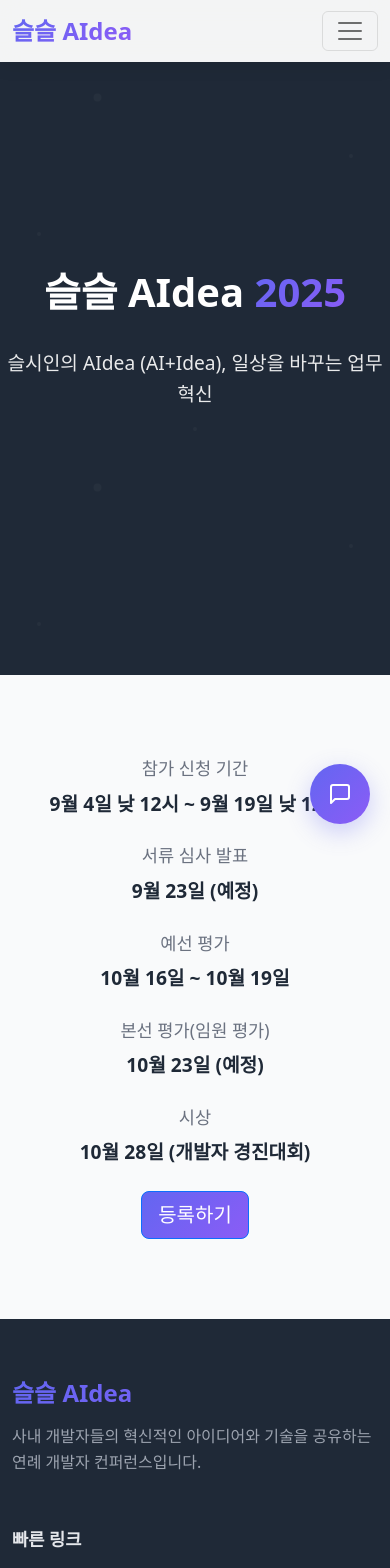
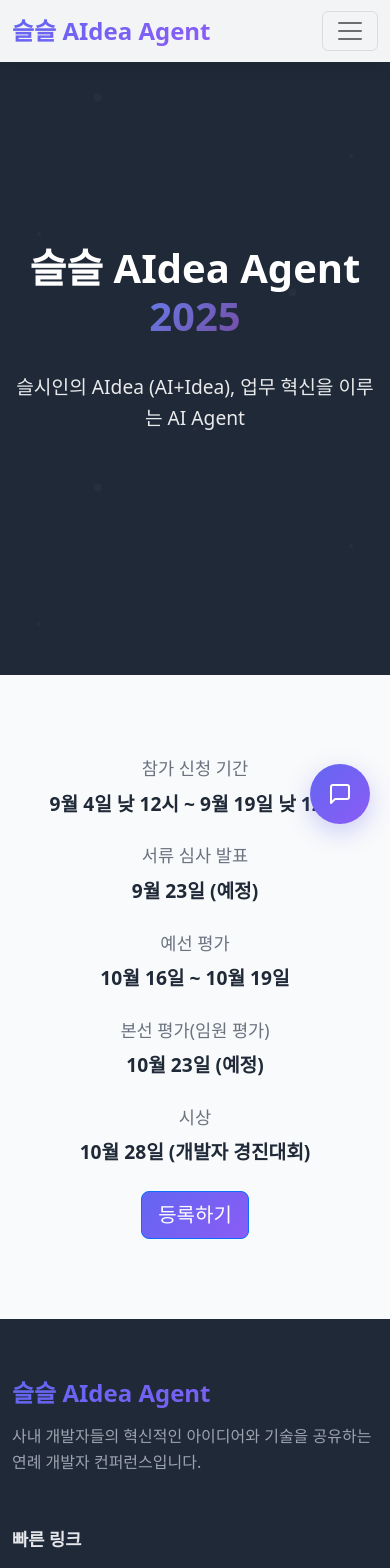
Before and after one commit to JuyoungKimmy-Kim/conference, a React (Create React App) app in the folder frontend/: page / in a window 390 px wide. Shown: the top 1568 px of the page. Built offline with nearby package versions, Linux system fonts and the light colour scheme.

Commit message:
change name

```diff
--- a/frontend/public/index.html
+++ b/frontend/public/index.html
@@ -12,7 +12,7 @@
     <link rel="apple-touch-icon" href="%PUBLIC_URL%/logo192.png" />
     <link rel="manifest" href="%PUBLIC_URL%/manifest.json" />
     <link href="https://fonts.googleapis.com/css2?family=Inter:wght@300;400;500;600;700&display=swap" rel="stylesheet">
-    <title>슬슬 AIdea 2025 - 사내 개발자 경진대회</title>
+    <title>슬슬 AIdea Agent 2025 - 사내 개발자 경진대회</title>
   </head>
   <body>
     <noscript>이 앱을 실행하려면 JavaScript를 활성화해야 합니다.</noscript>
--- a/frontend/src/App.css
+++ b/frontend/src/App.css
@@ -45,7 +45,7 @@ main {
 
 .hero-title {
   font-size: 4rem;
-  font-weight: 700;
+  font-weight: 800;
   margin-bottom: 2rem;
   line-height: 1.2;
 }
@@ -56,6 +56,13 @@ main {
   max-width: 800px;
   margin: 0 auto 3rem;
   line-height: 1.6;
+}
+
+.text-gradient {
+  background: linear-gradient(135deg, #667eea 0%, #764ba2 100%);
+  -webkit-background-clip: text;
+  -webkit-text-fill-color: transparent;
+  background-clip: text;
 }
 
 .hero-buttons {
@@ -95,6 +102,13 @@ main {
     font-size: 1.2rem;
   }
 
+  .hero-content {
+    padding: 1rem;
+    display: flex;
+    flex-direction: column;
+    align-items: center;
+  }
+
   .hero-buttons {
     flex-direction: column;
     align-items: center;
--- a/frontend/src/components/Chatbot.js
+++ b/frontend/src/components/Chatbot.js
@@ -7,7 +7,7 @@ const Chatbot = () => {
     {
       id: 1,
       type: 'bot',
-      content: '안녕하세요! 슬슬 AIdea 챗봇입니다. 무엇을 도와드릴까요?',
+      content: '안녕하세요! 슬슬 AIdea Agent챗봇입니다. 무엇을 도와드릴까요?',
       timestamp: new Date()
     }
   ]);
--- a/frontend/src/components/Footer.js
+++ b/frontend/src/components/Footer.js
@@ -10,7 +10,7 @@ const Footer = () => {
       <div className="container">
         <div className="footer-content">
           <div className="footer-section">
-            <h5 className="footer-title">슬슬 AIdea</h5>
+            <h5 className="footer-title">슬슬 AIdea Agent</h5>
             <p className="footer-description">
               사내 개발자들의 혁신적인 아이디어와 기술을 공유하는
               연례 개발자 컨퍼런스입니다.
@@ -36,7 +36,7 @@ const Footer = () => {
         </div>
 
         <div className="footer-bottom">
-          <p>&copy; {currentYear} 슬슬 AIdea</p>
+          <p>&copy; {currentYear} 슬슬 AIdea Agent</p>
           <p>Made with ❤️ by S.LSI AI Agent Group</p>
         </div>
       </div>
--- a/frontend/src/components/Navbar.js
+++ b/frontend/src/components/Navbar.js
@@ -19,7 +19,7 @@ const Navbar = () => {
     <nav className="navbar navbar-expand-lg navbar-light fixed-top">
       <div className="container">
         <Link className="navbar-brand" to="/">
-          <span className="brand-text">슬슬 AIdea</span>
+          <span className="brand-text">슬슬 AIdea Agent</span>
         </Link>
 
         <button
--- a/frontend/src/pages/Home.js
+++ b/frontend/src/pages/Home.js
@@ -11,10 +11,10 @@ const Home = () => {
       <section className="hero-section">
         <div className="hero-content">
           <h1 className="hero-title">
-            슬슬 AIdea <span className="text-gradient">2025</span>
+            슬슬 AIdea Agent <span className="text-gradient">2025</span>
           </h1>
           <p className="hero-subtitle">
-            슬시인의 AIdea (AI+Idea), 일상을 바꾸는 업무 혁신
+            슬시인의 AIdea (AI+Idea), 업무 혁신을 이루는 AI Agent
           </p>
         </div>
       </section>
```
Also changed, not shown: frontend/public/assets/hero.gif (added), 1 other file (tests, documents, lock files or other folders).
